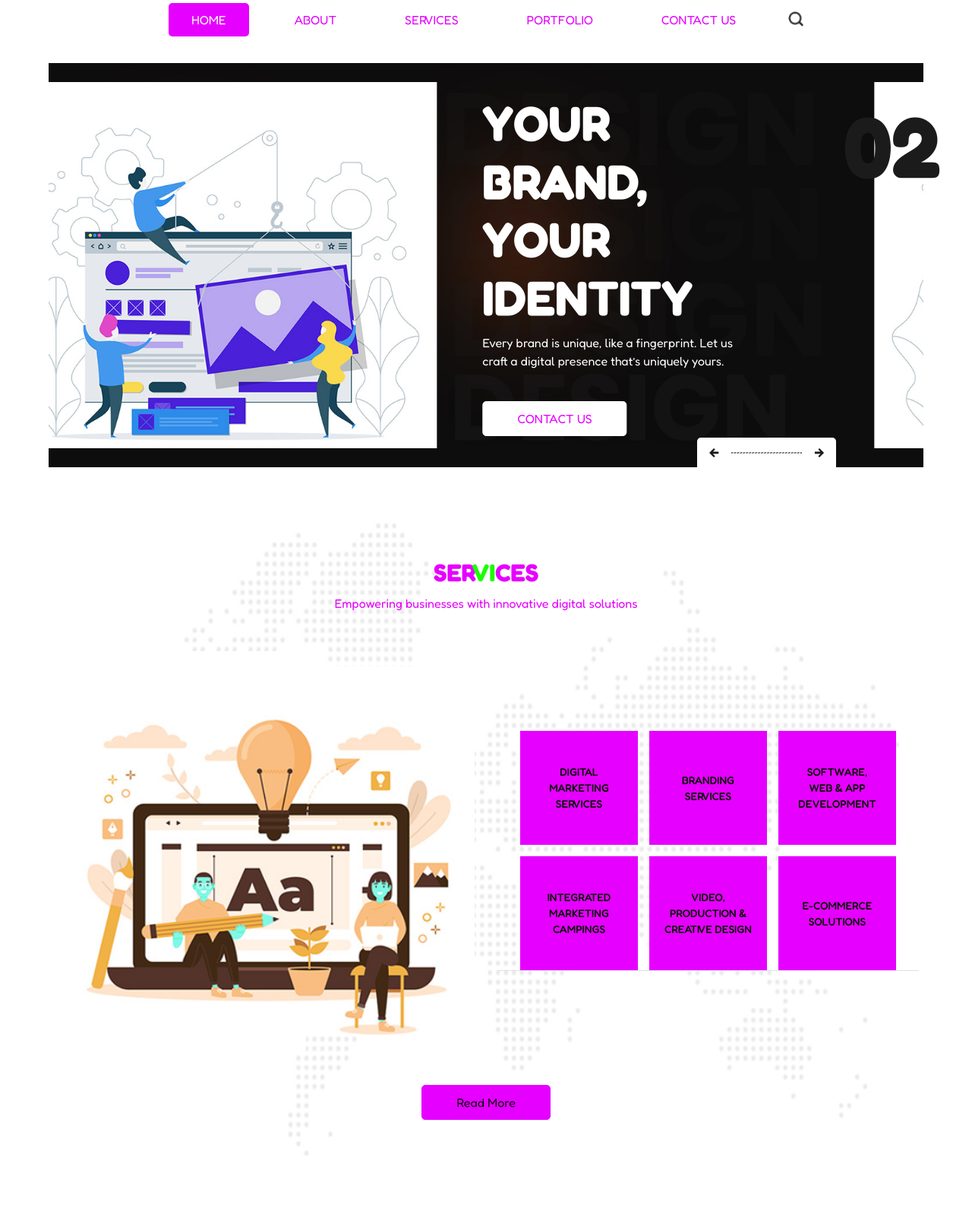
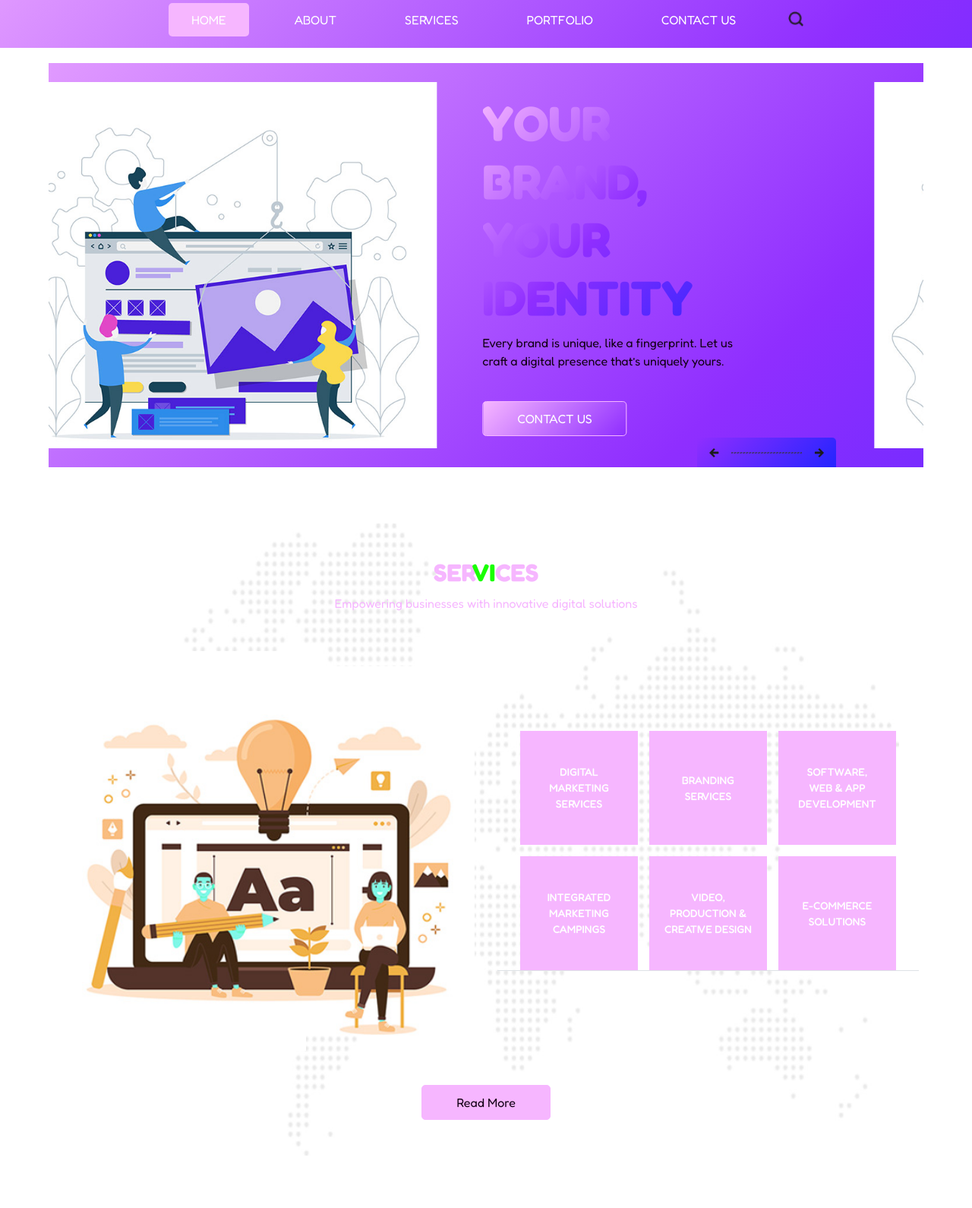
Before and after one commit to AungPyaeCho/socialads, a plain HTML site: page index.html in a window 1280 px wide. Shown: the part 135-1725 px from the top of the page at 76% size. Drawn offline with nearby package versions, Linux system fonts and the light colour scheme.

Commit message:
gradient change 1

```diff
--- a/css/style.css
+++ b/css/style.css
@@ -1,7 +1,7 @@
 body {
   font-family: "fredoka",
- sans-serif;
-  color: #e600ff;
+sans-serif;
+  color: #f6b6ff;
   background-color: #ffffff;
 }
 
@@ -62,13 +62,23 @@ body {
 .header_section .container-fluid {
   padding-right: 25px;
   padding-left: 25px;
+  background: linear-gradient(135deg, #f6b6ff, #8f2eff, #2424ff);
+  background-size: 200% 200%;
+  animation: gradient-animation 6s ease infinite;
+  color: #fff; /* Adjust text color for contrast */
 }
+
+@keyframes gradient-animation {
+  0% { background-position: 0% 50%; }
+  50% { background-position: 100% 50%; }
+  100% { background-position: 0% 50%; }
+}
+
 
 .header_section .nav_container {
   margin: 0 auto;
+
 }
-
-
 
 a,
 a:hover,
@@ -91,7 +101,7 @@ a:focus {
 .custom_nav-container.navbar-expand-lg .navbar-nav .nav-item .nav-link {
   padding: 10px 30px;
   margin: 0 15px;
-  color: #e600ff; /* Neutral */
+  color: #ffffff; /* Neutral */
   text-align: center;
   text-transform: uppercase;
   border-radius: 5px;
@@ -99,7 +109,7 @@ a:focus {
 
 .custom_nav-container.navbar-expand-lg .navbar-nav .nav-item.active .nav-link,
 .custom_nav-container.navbar-expand-lg .navbar-nav .nav-item:hover .nav-link {
-  background-color: #e600ff; /* Dark 1 */
+  background-color: #f6b6ff; /* Dark 1 */
   color: #ffffff; /* Contrast */
 }
 
@@ -108,7 +118,7 @@ a:focus {
   text-transform: uppercase;
   font-weight: bold;
   font-size: 24px;
-  color: #e600ff; /* Bold */
+  color: #f6b6ff; /* Bold */
 }
 
 .custom_nav-container .nav_search-btn {
@@ -171,10 +181,21 @@ a:focus {
 }
 
 .slider_section .slider_container {
-  background-image: url(../images/slider-bg.jpg);
-  background-size: cover;
-  color: #ffffff;
+  /* Commented out the background image */
+  /* background-image: url(../images/slider-bg.jpg); */
+  background: linear-gradient(135deg, #f6b6ff, #8f2eff, #2424ff);
+  background-size: 200% 200%;
+  animation: gradient-animation 6s ease infinite;
+  background-blend-mode: multiply;
+  color: #120014; /* Text color for contrast */
   padding: 25px 0;
+}
+
+/* Reuse the same animation for consistency */
+@keyframes gradient-animation {
+  0% { background-position: 0% 50%; }
+  50% { background-position: 100% 50%; }
+  100% { background-position: 0% 50%; }
 }
 
 .slider_section .row {
@@ -192,26 +213,33 @@ a:focus {
   padding-left: 45px;
 }
 
+/* Font Colors Matching the Gradient */
 .slider_section .detail-box h1 {
   font-weight: bold;
   font-size: 4rem;
   text-transform: uppercase;
+  background: linear-gradient(135deg, #f6b6ff, #8f2eff, #2424ff);
+  -webkit-background-clip: text;
+  -webkit-text-fill-color: transparent;
 }
 
+/* Button Styling with Gradient Hover */
 .slider_section .detail-box a {
   display: inline-block;
   padding: 10px 45px;
-  background-color: #ffffff;
-  color: #e600ff;
-  border: 1.5px solid #ffffff;
+  background: linear-gradient(135deg, #f6b6ff, #8f2eff);
+  color: #ffffff;
+  border: 1.5px solid #f6b6ff;
   border-radius: 5px;
   margin-top: 25px;
   text-transform: uppercase;
+  transition: all 0.3s ease;
 }
 
 .slider_section .detail-box a:hover {
-  background-color: #19ff00;
-  color: #120014;
+  background: linear-gradient(135deg, #8f2eff, #2424ff);
+  color: #ffffff;
+  border-color: #8f2eff;
 }
 
 .slider_section .carousel-indicators {
@@ -236,32 +264,38 @@ a:focus {
   width: auto;
   height: auto;
   display: none;
-  color: #1b1b1b;
+  background: linear-gradient(135deg, #f6b6ff, #8f2eff);
+  -webkit-background-clip: text;
+  -webkit-text-fill-color: transparent;
 }
 
 .slider_section .carousel-indicators li.active {
   display: block;
+  color: #f6b6ff;
 }
 
+/* Carousel Button Gradient */
 .slider_section .carousel_btn-box {
-  display: -webkit-box;
-  display: -ms-flexbox;
   display: flex;
-  background-color: #ffffff;
-  -webkit-box-align: center;
-      -ms-flex-align: center;
-          align-items: center;
+  background: linear-gradient(135deg, #8f2eff, #2424ff);
+  align-items: center;
   position: absolute;
   bottom: -25px;
   right: 10%;
   padding: 7px 10px;
   border-radius: 5px 5px 0 0;
+  transition: background 0.3s ease;
+}
+
+.slider_section .carousel_btn-box:hover {
+  background: linear-gradient(135deg, #f6b6ff, #8f2eff);
 }
 
 .slider_section .carousel_btn-box img {
   margin: 0 10px;
 }
 
+/* Carousel Control Styling */
 .slider_section .carousel_btn-box .carousel-control-prev,
 .slider_section .carousel_btn-box .carousel-control-next {
   position: unset;
@@ -316,8 +350,8 @@ a:focus {
 
 
 .service_section .detail-container .detail-box {
-  background-color: #e600ff;
-  color: #030f00;
+  background-color: #f6b6ff;
+  color: #ffffff;
   text-align: center;
   text-transform: uppercase;
   flex: 1 1 calc(33.333% - 30px);
@@ -357,9 +391,9 @@ a:focus {
 .service_section .btn-box a {
   display: inline-block;
   padding: 10px 45px;
-  background-color: #e600ff;
+  background-color: #f6b6ff;
   color: #120014;
-  border: 1.5px solid #e600ff;
+  border: 1.5px solid #f6b6ff;
   border-radius: 5px;
 }
 
@@ -642,9 +676,9 @@ a:focus {
 .started_section .btn-box a {
   display: inline-block;
   padding: 14px 75px;
-  background-color: #e600ff;
+  background-color: #f6b6ff;
   color: #120014;
-  border: 1.5px solid #e600ff;
+  border: 1.5px solid #f6b6ff;
   border-radius: 5px;
   text-transform: uppercase;
 }
@@ -682,9 +716,9 @@ a:focus {
 .agency_section .agency_container .box .detail-box a {
   display: inline-block;
   padding: 10px 45px;
-  background-color: #e600ff;
+  background-color: #f6b6ff;
   color: #120014;
-  border: 1.5px solid #e600ff;
+  border: 1.5px solid #f6b6ff;
   border-radius: 5px;
   margin-top: 45px;
 }
@@ -756,9 +790,9 @@ a:focus {
 .contact_section button {
   display: inline-block;
   padding: 12px 45px;
-  background-color: #e600ff;
+  background-color: #f6b6ff;
   color: #120014;
-  border: 1.5px solid #e600ff;
+  border: 1.5px solid #f6b6ff;
   border-radius: 0;
   display: block;
   color: #fff;
@@ -767,7 +801,7 @@ a:focus {
 
 .contact_section button:hover {
   background-color: transparent;
-  color: #e600ff;
+  color: #f6b6ff;
 }
 
 .contact_section .map_container {
@@ -835,7 +869,7 @@ a:focus {
   height: 31px;
   -webkit-clip-path: polygon(0 0, 0% 100%, 100% 0);
           clip-path: polygon(0 0, 0% 100%, 100% 0);
-  background-color: #e600ff;
+  background-color: #f6b6ff;
   z-index: -1;
   -webkit-transform: translateY(100%);
           transform: translateY(100%);
@@ -939,7 +973,7 @@ a:focus {
   padding: 20px 0;
   margin: 0 auto;
   text-align: center;
-  border-top: 1.5px solid #e600ff;
+  border-top: 1.5px solid #f6b6ff;
   width: 80%;
 }
 
```
Also changed, not shown: index.html (+3 -3 lines).
